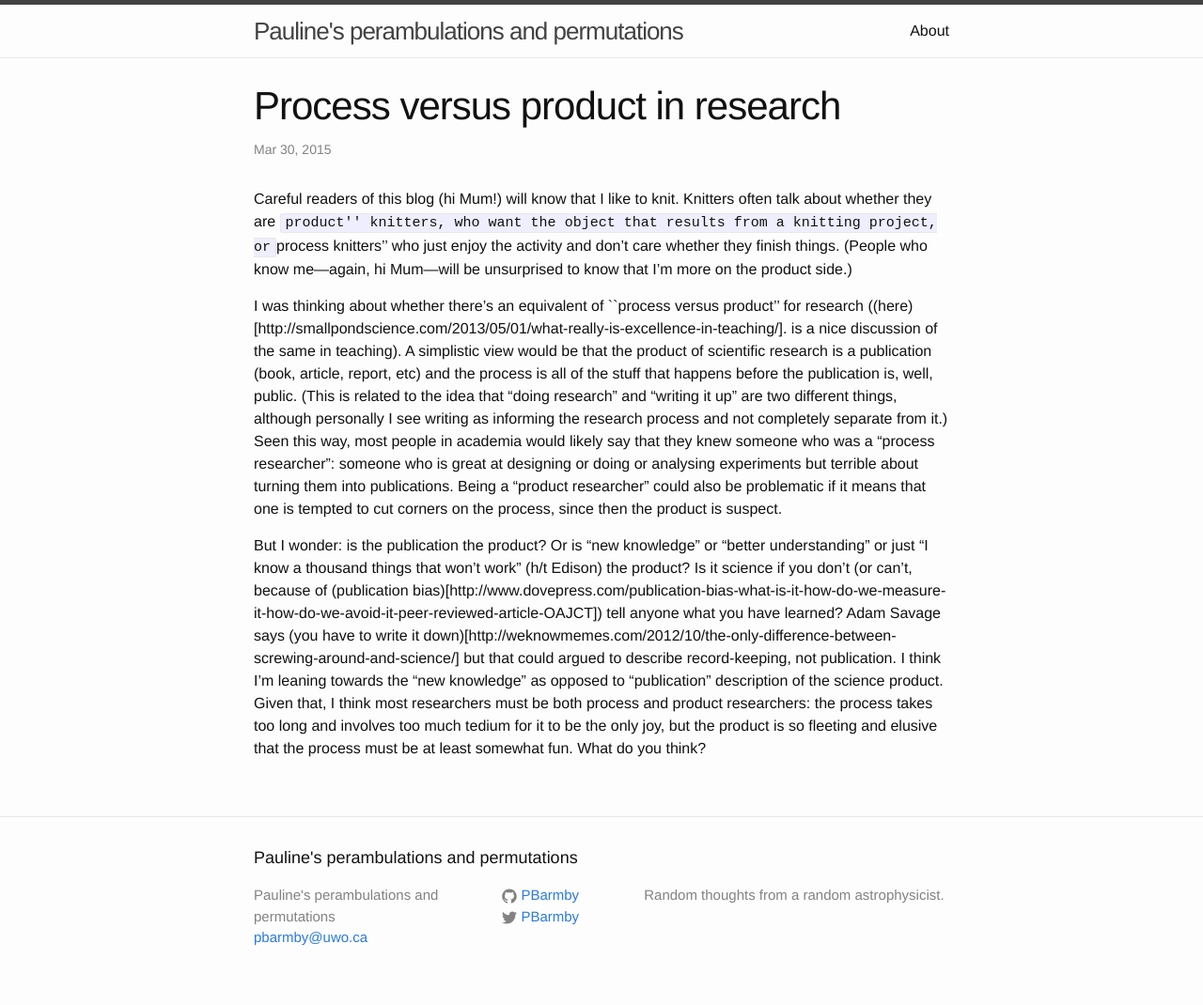
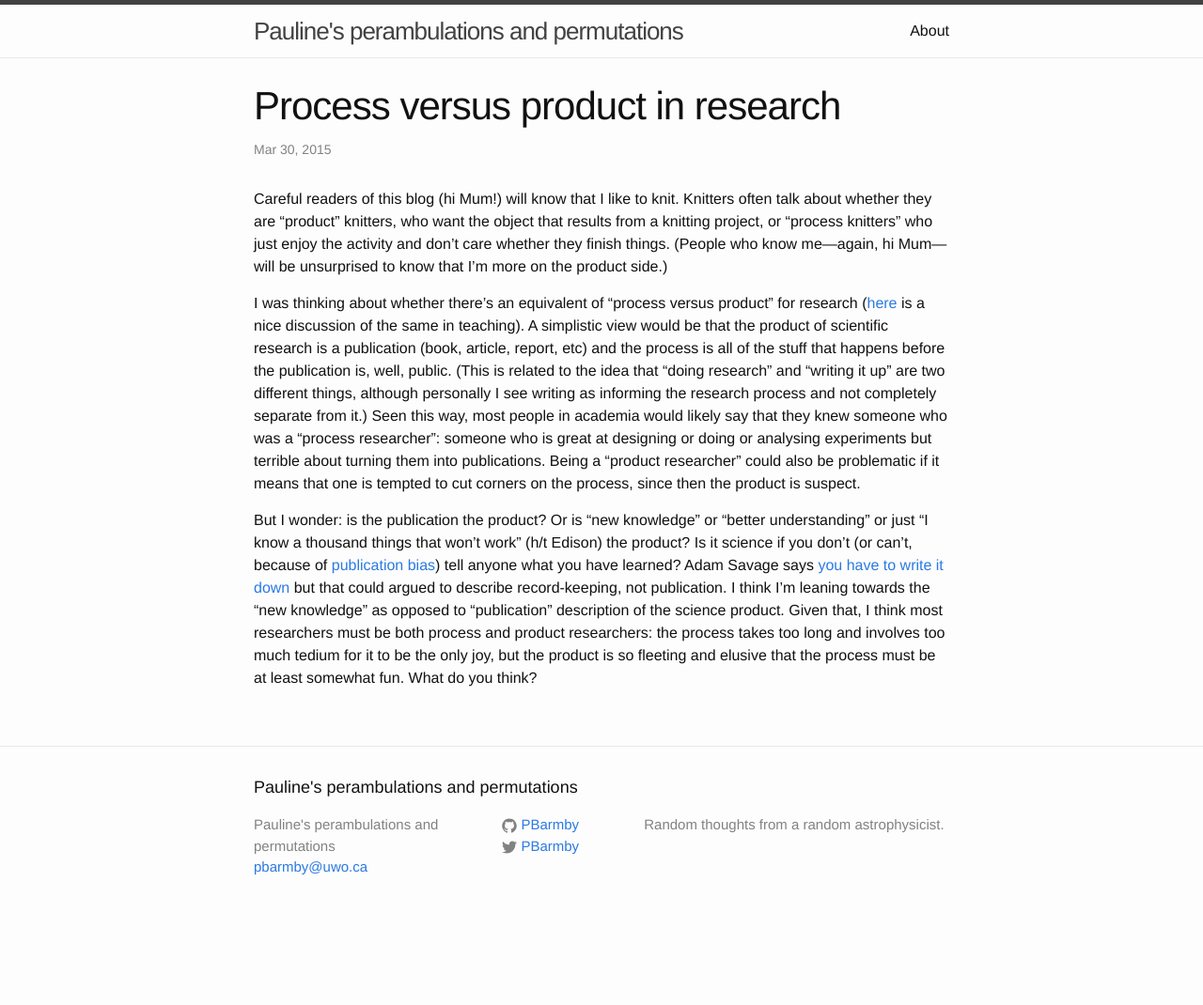
Before and after one commit to PBarmby/PBarmby.github.io, a Jekyll site: the page built from _posts/2015-03-30-process-versus-product.markdown, in a window 1280 px wide. Shown: the whole page at 94% size. Built offline with Jekyll 4.4.1, drawn with Linux system fonts in a browser that asks for light colours; after the commit the page ends 995 px from its top, so only the background shows below that.

Commit message:
fixed links

```diff
--- a/_posts/2015-03-30-process-versus-product.markdown
+++ b/_posts/2015-03-30-process-versus-product.markdown
@@ -6,14 +6,14 @@ tags: reflection research
 ---
 
 Careful readers of this blog (hi Mum!) will know that I like to knit.
-Knitters often talk about whether they are ``product'' knitters, who
-want the object that results from a knitting project, or ``process
-knitters'' who just enjoy the activity and don't care whether they
+Knitters often talk about whether they are "product" knitters, who
+want the object that results from a knitting project, or "process
+knitters" who just enjoy the activity and don't care whether they
 finish things. (People who know me---again, hi Mum---will be unsurprised
 to know that I'm more on the product side.)
 
-I was thinking about whether there's an equivalent of ``process
-versus product'' for research ((here)[http://smallpondscience.com/2013/05/01/what-really-is-excellence-in-teaching/].
+I was thinking about whether there's an equivalent of "process
+versus product" for research ([here](http://smallpondscience.com/2013/05/01/what-really-is-excellence-in-teaching/)
 is a nice discussion of the same in teaching). A simplistic view would be that the product of scientific research is
 a publication (book, article, report, etc) and the process is all of the stuff that happens before
 the publication is, well, public.  (This is related to  the idea that "doing research" and "writing it up" are
@@ -30,9 +30,9 @@ But I wonder: is the publication the product?
 Or is "new knowledge" or "better understanding" or just "I know
 a thousand things that won't work" (h/t Edison) the product?
 Is it science if you don't (or can't, because of
-(publication bias)[http://www.dovepress.com/publication-bias-what-is-it-how-do-we-measure-it-how-do-we-avoid-it-peer-reviewed-article-OAJCT])
+[publication bias](http://www.dovepress.com/publication-bias-what-is-it-how-do-we-measure-it-how-do-we-avoid-it-peer-reviewed-article-OAJCT))
  tell anyone what you have learned? Adam Savage says
-(you have to write it down)[http://weknowmemes.com/2012/10/the-only-difference-between-screwing-around-and-science/]
+[you have to write it down](http://weknowmemes.com/2012/10/the-only-difference-between-screwing-around-and-science/)
 but that could argued to describe record-keeping, not publication.
 I think I'm leaning towards the "new knowledge" as opposed to "publication"
 description of the science product. Given that, I think most researchers must
```
